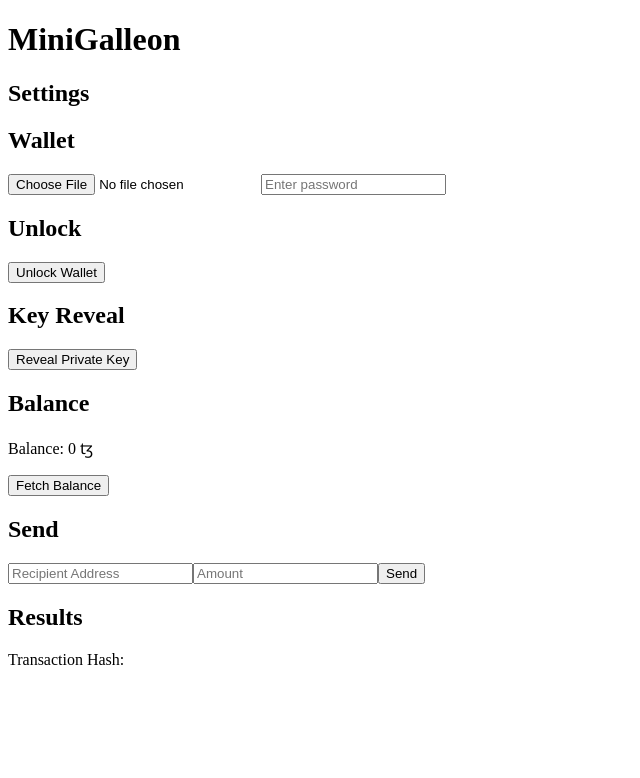
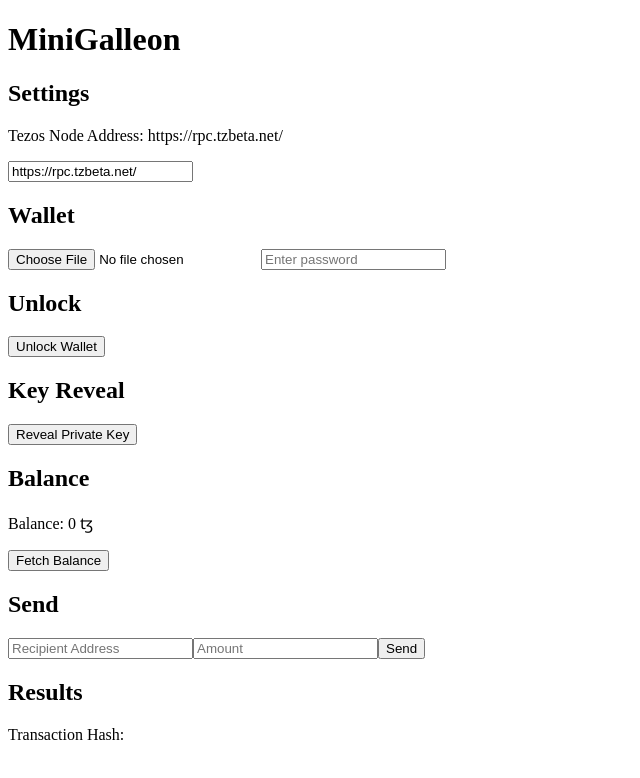
Before and after one commit to Cryptonomic/Galleon, a React app: page / in a window 1280 px wide. Shown: the top 778 px of the page, without its empty margins (0-640 px from the left). Built offline with nearby package versions, Linux system fonts and the light colour scheme.

Commit message:
Standardized Tezos node

```diff
--- a/src/App.tsx
+++ b/src/App.tsx
@@ -7,6 +7,8 @@
     const [address, setAddress] = useState<string | null>(null);
     const [error, setError] = useState<string | null>(null);
     const passwordRef = useRef<HTMLInputElement>(null); // Using a ref to access the password input
+
+    const [tezosNodeAddress, setTezosNodeAddress] = useState('https://rpc.tzbeta.net/');
 
     const [accountBalance, setAccountBalance] = useState(0);
 
@@ -71,7 +73,7 @@
     }
 
     const handleBalanceFetch = async () => {
-        const client = new RpcClient('https://api.tez.ie/rpc/mainnet');
+        const client = new RpcClient(tezosNodeAddress);
         const balanceInMutez = await client.getBalance(address || '');
         const balanceInTez = balanceInMutez.toNumber() / 1000000;
         console.log('Balance num:', balanceInTez);
@@ -92,7 +94,7 @@
                             password,
                             recipientAddress,
                             parseFloat(amount),
-                            'https://api.tez.ie/rpc/mainnet'
+                            tezosNodeAddress
                         );
                         setTxHash(txHash)
                     }
@@ -112,6 +114,13 @@
             <h1>MiniGalleon</h1>
 
             <h2>Settings</h2>
+            <p>Tezos Node Address: {tezosNodeAddress}</p>
+            <input
+                type="text"
+                placeholder="Tezos Node Address"
+                value={tezosNodeAddress}
+                onChange={(e) => setTezosNodeAddress(e.target.value)}
+            />
 
             <h2>Wallet</h2>
             <input type="file" onChange={handleFileChange}/>
```
